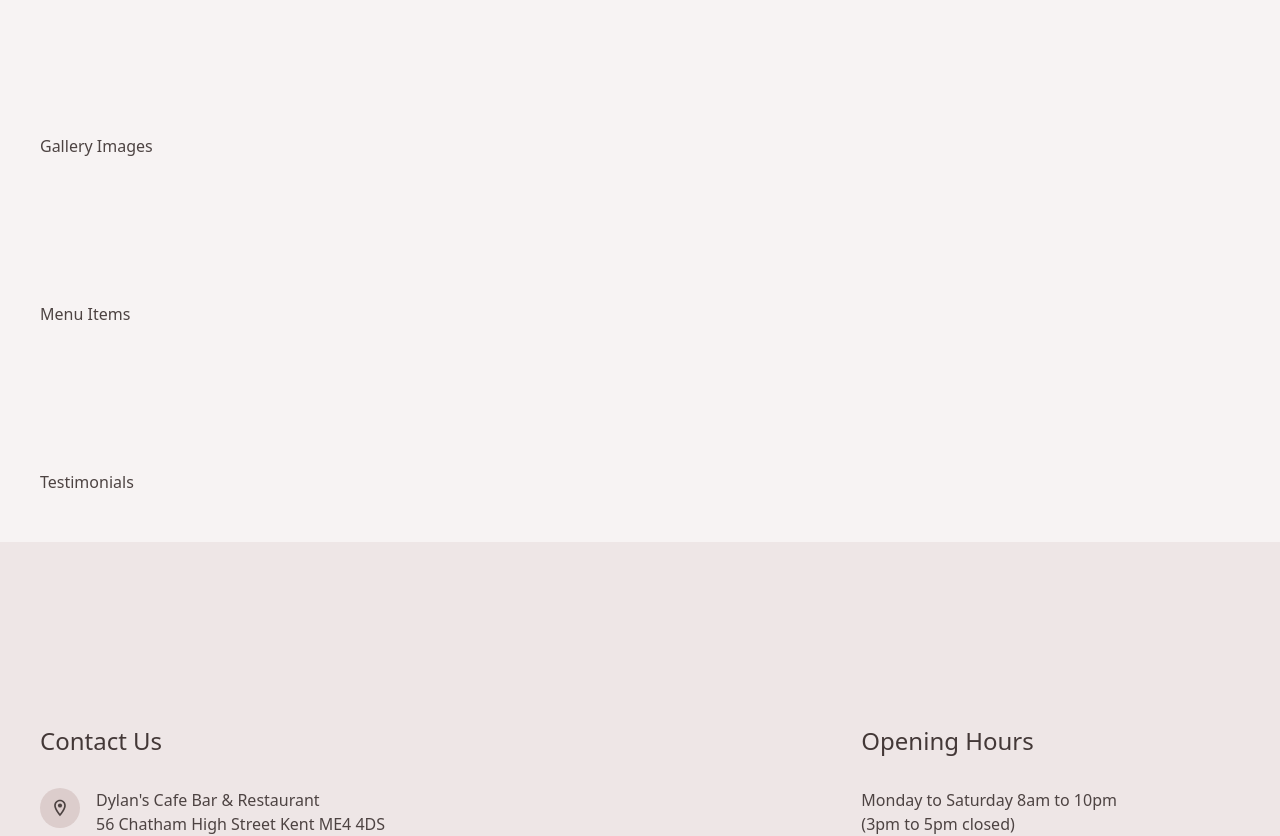
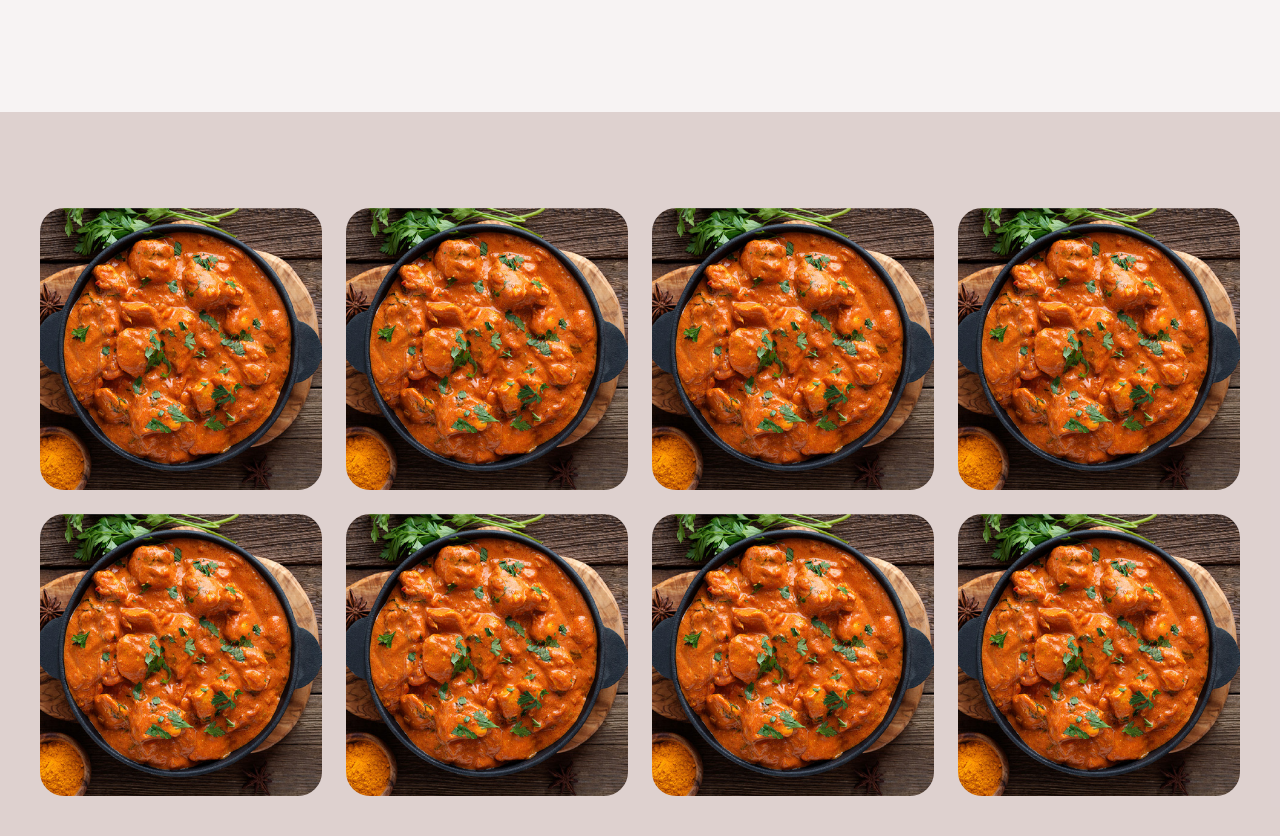
Before and after one commit to Ukesh2010/dylans-cafe, a Next.js app: page / in a window 1280 px wide. Shown: the part 1480-2316 px from the top of the page. Built offline with nearby package versions, Linux system fonts and the light colour scheme; grey boxes are pictures that could not be loaded.

Commit message:
basic layout for gallary view in home managed

```diff
--- a/pages/index.js
+++ b/pages/index.js
@@ -22,8 +22,8 @@ export default function Home() {
             <button className="btn btn-accent cta-btn">Contact Us</button>
           </div>
         </section>
-        <section className="section-container">
-          <div className="container our-story">
+        <section className="section-container section-our-story">
+          <div className="container ">
             <div className="grid-row">
               <div className="col-sm-6">
                 <div className="image-block">
@@ -53,24 +53,104 @@ export default function Home() {
             </div>
           </div>
         </section>
-        <section className="section-container">
-          <div className="container gallery">
+        <section className="section-container section-gallery">
+          <div className="container">
             <div className="grid-row">
-              <div className="col-sm-12">Gallery Images</div>
+              <div className="col-sm-12">
+                <div className="gallery-images">
+                  <div className="media-image">
+                    <Image
+                      className="img"
+                      src={"/images/image-001.jpg"}
+                      layout="responsive"
+                      width={240}
+                      height={240}
+                      alt="food image"
+                    />
+                  </div>
+                  <div className="media-image">
+                    <Image
+                      className="img"
+                      src={"/images/image-001.jpg"}
+                      layout="responsive"
+                      width={240}
+                      height={240}
+                      alt="food image"
+                    />
+                  </div>
+                  <div className="media-image">
+                    <Image
+                      className="img"
+                      src={"/images/image-001.jpg"}
+                      layout="responsive"
+                      width={240}
+                      height={240}
+                      alt="food image"
+                    />
+                  </div>
+                  <div className="media-image">
+                    <Image
+                      className="img"
+                      src={"/images/image-001.jpg"}
+                      layout="responsive"
+                      width={240}
+                      height={240}
+                      alt="food image"
+                    />
+                  </div>
+                  <div className="media-image">
+                    <Image
+                      className="img"
+                      src={"/images/image-001.jpg"}
+                      layout="responsive"
+                      width={240}
+                      height={240}
+                      alt="food image"
+                    />
+                  </div>
+                  <div className="media-image">
+                    <Image
+                      className="img"
+                      src={"/images/image-001.jpg"}
+                      layout="responsive"
+                      width={240}
+                      height={240}
+                      alt="food image"
+                    />
+                  </div>
+                  <div className="media-image">
+                    <Image
+                      className="img"
+                      src={"/images/image-001.jpg"}
+                      layout="responsive"
+                      width={240}
+                      height={240}
+                      alt="food image"
+                    />
+                  </div>
+                  <div className="media-image">
+                    <Image
+                      className="img"
+                      src={"/images/image-001.jpg"}
+                      layout="responsive"
+                      width={240}
+                      height={240}
+                      alt="food image"
+                    />
+                  </div>
+                </div>
+              </div>
             </div>
           </div>
         </section>
-        <section className="section-container">
-          <div className="container menu">
+        <section className="section-container section-menu">
+          <div className="container">
             <div className="grid-row">
-              <div className="col-sm-12">Menu Items</div>
-            </div>
-          </div>
-        </section>
-        <section className="section-container">
-          <div className="container menu">
-            <div className="grid-row">
-              <div className="col-sm-12">Testimonials</div>
+              <div className="col-sm-12">
+                <div className="header">
+                  <h2 className="title fancy-title">Menus</h2>
+                </div>
+              </div>
             </div>
           </div>
         </section>
--- a/styles/pages/Home.module.scss
+++ b/styles/pages/Home.module.scss
@@ -1,6 +1,5 @@
 // Page Home
 .page-home {
-
   .main {
     margin-top: var(--space-xxl);
     padding: 0;
@@ -23,9 +22,14 @@
     justify-content: center;
 
     &:before {
-      content: '';
+      content: "";
       display: block;
-      background: linear-gradient(45deg, rgb(60 52 16 / 64%), rgb(221 106 94 / 40%)), url("/images/banner.jpeg") no-repeat center fixed;
+      background: linear-gradient(
+          45deg,
+          rgb(60 52 16 / 64%),
+          rgb(221 106 94 / 40%)
+        ),
+        url("/images/banner.jpeg") no-repeat center fixed;
       background-size: cover;
       position: absolute;
       inset: 0;
@@ -58,11 +62,9 @@
     }
   }
 
-
   // Section
   .section-container {
-    padding-top: var(--space-xxl);
-    padding-bottom: var(--space-xl);
+    padding: var(--space-xxl) 0;
 
     .header {
       display: flex;
@@ -87,7 +89,7 @@
   }
 
   // Story
-  .our-story {
+  .section-our-story {
     font-size: calc(var(--space-xxs) + var(--space-sm));
 
     > .grid-row {
@@ -98,7 +100,7 @@
       }
     }
 
-    .image-block  {
+    .image-block {
       display: flex;
       justify-content: center;
       height: 100%;
@@ -109,11 +111,29 @@
       height: 100%;
       flex: 1;
     }
-
   }
 
-  // Menus
-  .menu-container {
+  .section-gallery {
+    background-color: hsla(var(--hue-primary), var(--saturation-primary), var(--lightness-primary), 0.16);
+    .gallery-images {
+      display: grid;
+      grid-template-columns: repeat(auto-fill, minmax(15rem, 1fr));
+      gap: var(--space-md);
 
+      .img {
+        border-radius: var(--space-md);
+      }
+    }
+  }
+
+  .section-menu {
+    background-color: var(--color-primary);
+    color: var(--color-true-white);
+
+    .header {
+      .title {
+        color: inherit;
+      }
+    }
   }
 }
--- a/styles/pages/_common.scss
+++ b/styles/pages/_common.scss
@@ -17,7 +17,11 @@
 
   &.custom-border {
     > span {
-      box-shadow:  0rem 0 0 1rem var(--color-main-background), -1.75rem 1.75rem 0 0rem var(--color-accent), 1.75rem -1.75rem 0 0 var(--color-accent)
+      box-shadow:  0rem 0 0 1rem var(--color-main-background), -1.75rem 1.75rem 0 0rem var(--color-accent), 1.75rem -1.75rem 0 0 var(--color-accent);
+    }
+
+    .img {
+      border-radius: var(--space-md);
     }
   }
 }
```
